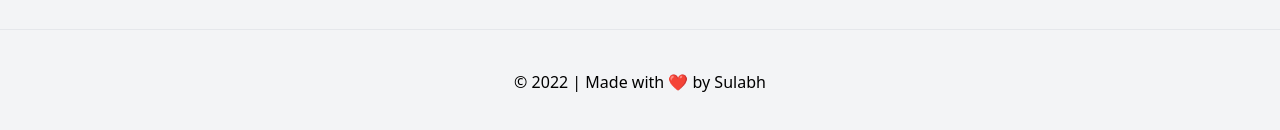
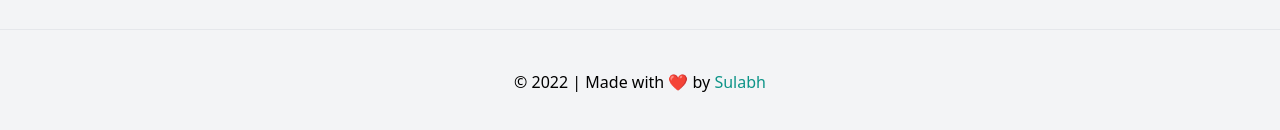
Before and after one commit to sm32d/search-engine, a React (Create React App) app: page /search in a window 1280 px wide. Shown: the part 564-694 px from the top of the page. Built offline with nearby package versions, Linux system fonts and the light colour scheme.

Commit message:
Updated README and added a link in the footer

```diff
--- a/public/index.html
+++ b/public/index.html
@@ -7,7 +7,7 @@
     <meta name="theme-color" content="#000000" />
     <meta
       name="description"
-      content="Web site created using create-react-app"
+      content="Search the web freely!"
     />
     <link rel="apple-touch-icon" href="%PUBLIC_URL%/logo192.png" />
     <link rel="manifest" href="%PUBLIC_URL%/manifest.json" />
--- a/src/components/Footer.jsx
+++ b/src/components/Footer.jsx
@@ -3,7 +3,15 @@ import React from "react";
 export const Footer = () => {
   return (
     <div className="text-center p-10 mt-10 border-t dark:border-gray-700 border-gray-200">
-      <h1>© 2022 | Made with ❤️ by Sulabh</h1>
+      <h1>
+        © 2022 | Made with ❤️ by{" "}
+        <a
+          className="text-teal-600 dark:text-teal-400"
+          href="https://sulabh.xyz"
+        >
+          Sulabh
+        </a>
+      </h1>
     </div>
   );
 };
```
Also changed, not shown: ss.png (added), 1 other file (tests, documents, lock files or other folders).
